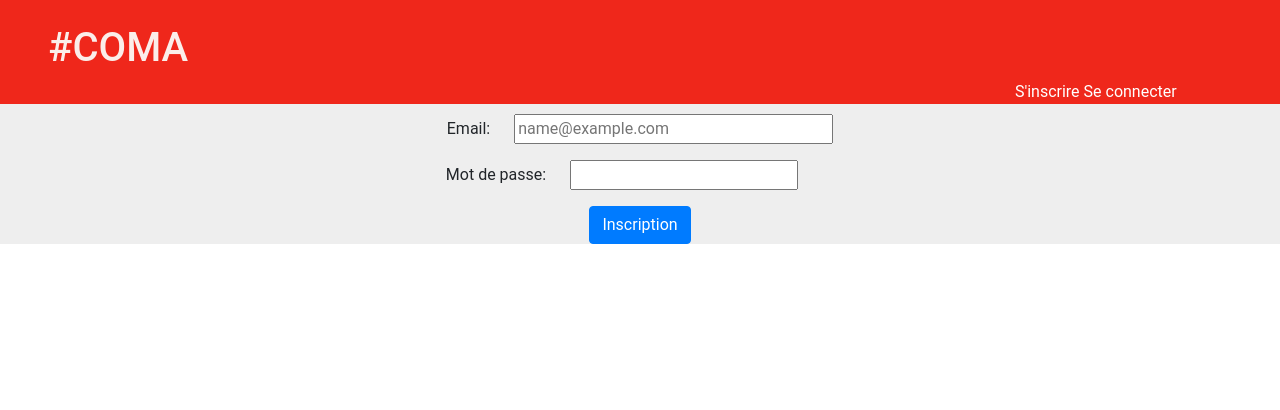
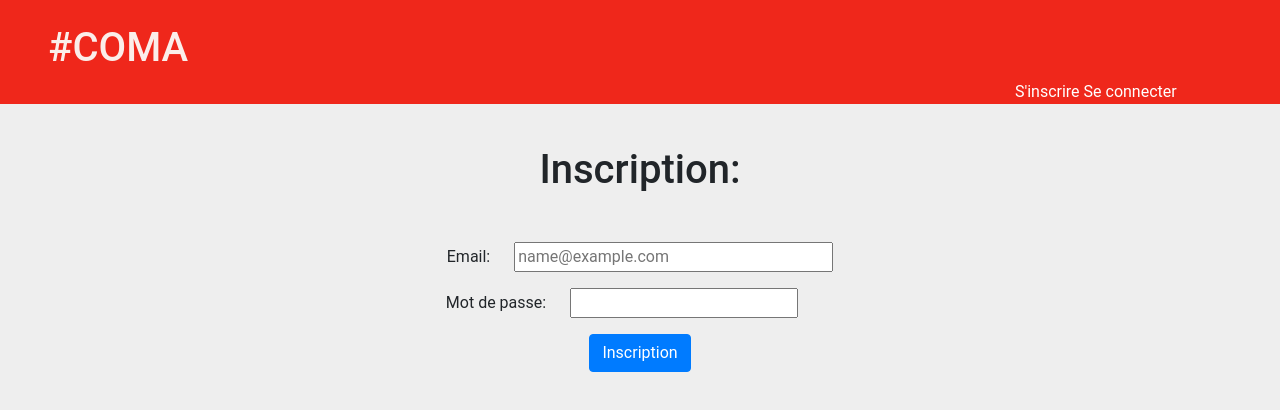
Before and after one commit to Kvin3324/coma_story, a React (Create React App) app: page /logIn in a window 1280 px wide. Shown: the top 410 px of the page. Built offline with nearby package versions, Linux system fonts and the light colour scheme.

Commit message:
Added style

```diff
--- a/src/components/Login/SpaceLog/SpaceLogStyled.style.js
+++ b/src/components/Login/SpaceLog/SpaceLogStyled.style.js
@@ -1,9 +1,11 @@
 import styled from "styled-components";
 
 const SpaceLogStyled = styled.div`
-  .space--log--password {
-    margin-right: 36px;
-  }
+  margin-top: 10%;
+  height: 100vh;
+    .space--log--password {
+      margin-right: 36px;
+    }
 `
 
 export default SpaceLogStyled
```
